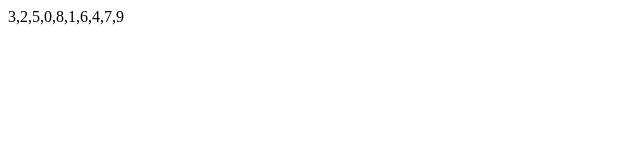
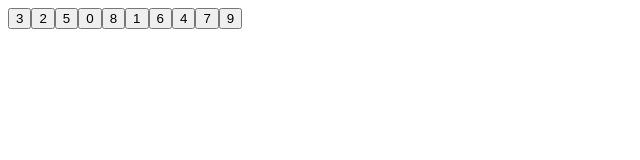
Before and after one commit to adenijiayocharles/Changing-Password-Keys, a plain HTML site: page index.html in a window 1280 px wide. Shown: the whole page, without its empty margins (0-640 px from the left). Drawn offline with Linux system fonts and the light colour scheme.

Commit message:
first draft done

```diff
--- a/js/app.js
+++ b/js/app.js
@@ -1,13 +1,15 @@
 (function(){
-
+	//numbers array
 	var numbers = [];
 
+	//random number generator gotten from Mozilla Developer's Network
 	function getRandomNumber(min, max){
 		min = Math.ceil(min);
 		max = Math.floor(max);
 		return Math.floor(Math.random() * (max - min + 1)) + min;
 	}
 
+	// counter
 	var i = 0;
 	while(i <= 10){
 		var number = getRandomNumber(0, 9);
@@ -18,6 +20,12 @@
 			i++
 		}
 	}
-	document.write(numbers);
-	console.log(numbers);
+
+	//create buttons
+	var numbersLength = numbers.length;
+	var buttons = "";
+	for(var i = 0; i < numbersLength; i++){
+		buttons += "<input type='button' name='choices' value="+ numbers[i] +">";
+	}
+	document.write(buttons);
 })();
```
Also changed, not shown: index.html (+1 -0 lines).
